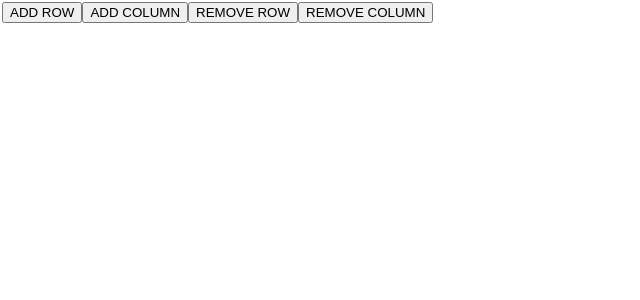
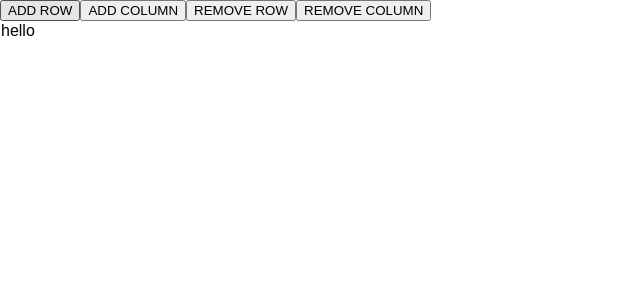
Before and after one commit to ethansam911/React-Grid, a React (Create React App) app: page / in a window 1280 px wide. Shown: the top 300 px of the page, without its empty margins (0-640 px from the left). Built offline with nearby package versions, Linux system fonts and the light colour scheme.

Commit message:
Added buttons

```diff
--- a/src/App.js
+++ b/src/App.js
@@ -6,9 +6,8 @@ class App extends Component {
   render() {
     return (
       <div>
-        <table>
-          <Table></Table>
-        </table>
+          <Table />
+
 
       </div>
     );
--- a/src/Components/Table.js
+++ b/src/Components/Table.js
@@ -8,11 +8,13 @@ export default class Table extends React.Component {
       row: 0,
       col: 0,
       color: 'grey'
+
     };
 
+
+    this.AddRow = this.AddRow.bind(this);
     //All bindings go here
     /*
-    this.AddRow = this.AddRow.bind(this);
     this.AddCol = this.AddCol.bind(this);
     this.RemoveRow = this.RemoveRow.bind(this);
     this.RemoveCol = this.RemoveCol.bind(this);
@@ -20,21 +22,43 @@ export default class Table extends React.Component {
     */
   }
 
-  /*
-  AddRow(){
-    this.setState({row: this.state.row + 1});
+  AddRow()
+  {
+
+    this.setState({row: this.state.row+1});
+    return (<div class="row">
+            <tr>
+                <td>Hello</td>
+            </tr>
+    </div>);
+
+
   }
-  */
+
+  displayData()
+  {
+
+
+  }
+
   render() {
 
 
     return (
     <div>
-      <button id="AddRow" type="button" onclick="AddRow()">ADD ROW</button>
-      <button id="AddColumn" type="button" onclick="AddCol()">ADD COLUMN</button>
-      <button id="RemoveRow" type="button" onclick="RemoveRow()">REMOVE ROW</button>
-      <button id="RemoveCol" type="button" onclick="RemoveCol()">REMOVE COLUMN</button>
+      <button id="AddRow" type="button" onClick="AddRow()">ADD ROW</button>
+      <button id="AddColumn" type="button" onClick="AddCol()">ADD COLUMN</button>
+      <button id="RemoveRow" type="button" onClick="RemoveRow()">REMOVE ROW</button>
+      <button id="RemoveCol" type="button" onClick="RemoveCol()">REMOVE COLUMN</button>
+      <div>
+        <tr>
+           <td>
+             hello
+          </td>
+        </tr>
+        </div>
     </div>
+
     );
   }
 }
```
